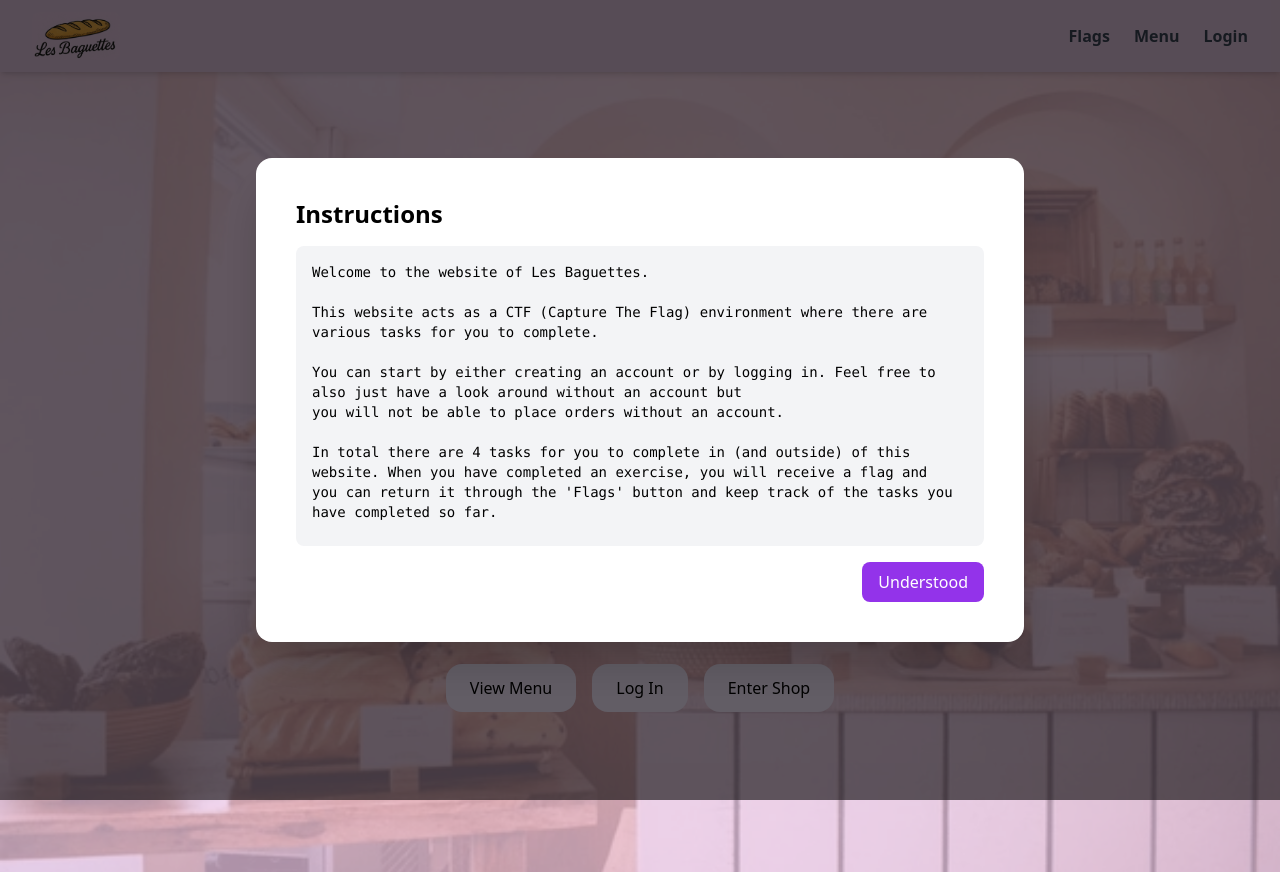
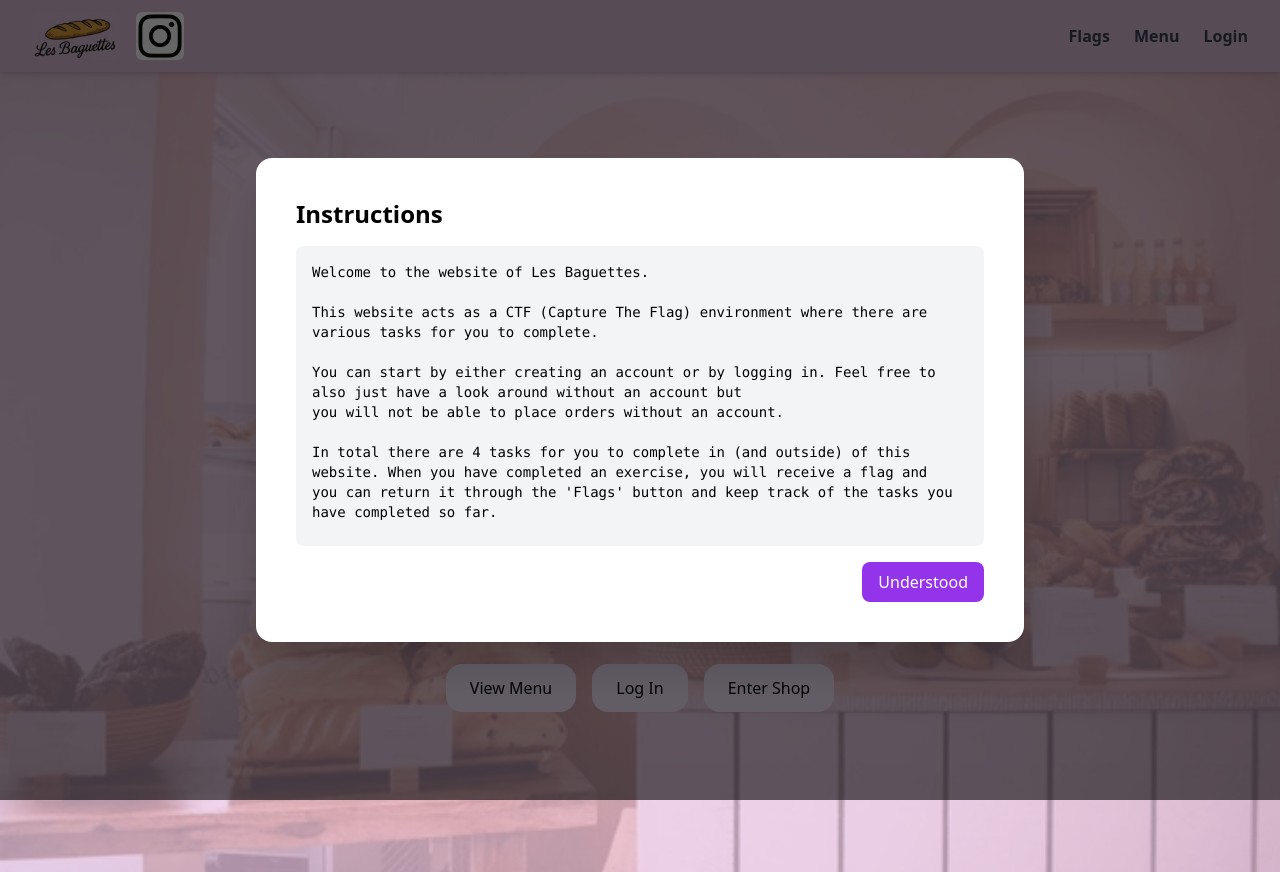
Before and after one commit to jereej/CTFEnvironment, a React (Vite) app in the folder client/: page / in a window 1280 px wide. Built offline with nearby package versions, Linux system fonts and the light colour scheme; no server answers.

Commit message:
Added instagram element to navbar and instagram logo png file

```diff
--- a/client/src/NavBar.tsx
+++ b/client/src/NavBar.tsx
@@ -31,13 +31,28 @@ const NavBar: React.FC = () => {
     <nav className="sticky top-0 z-50 bg-[#dabed6] shadow-md flex justify-between items-center px-8 py-3">
 
       {/* Left: Logo */}
-      <Link to="/" className="flex items-center gap-2">
+      <div className="flex items-center gap-4">
+        <Link to="/" className="flex items-center gap-2">
+          <img
+            src="/common_logo.png"
+            alt="Les Baguettes Logo"
+            className="h-12 w-auto rounded-md transition"
+          />
+        </Link>
+
+        <a
+        href="https://instagram.com/lesbaguettes2025"
+        target="_blank"
+        rel="noopener noreferrer"
+        className="flex items-center"
+      >
         <img
-          src="/common_logo.png"
-          alt="Les Baguettes Logo"
-          className="h-12 w-auto rounded-md transition"
+          src="/instagram.png"
+          alt="Instagram"
+          className="h-12 w-auto rounded-md transition hover:opacity-80"
         />
-      </Link>
+      </a>
+    </div>
 
       {/* Right: Navigation */}
       <div className="flex items-center gap-6">
```
Also changed, not shown: client/public/instagram.png (added).
